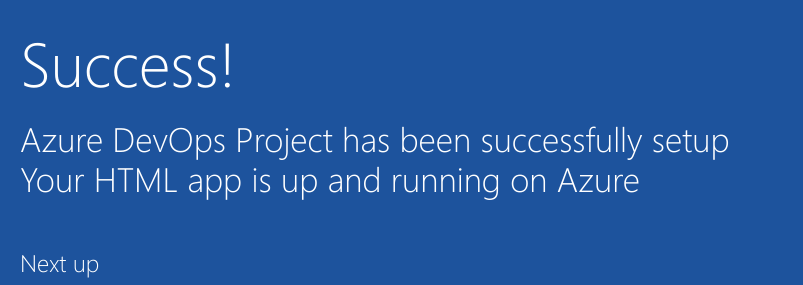
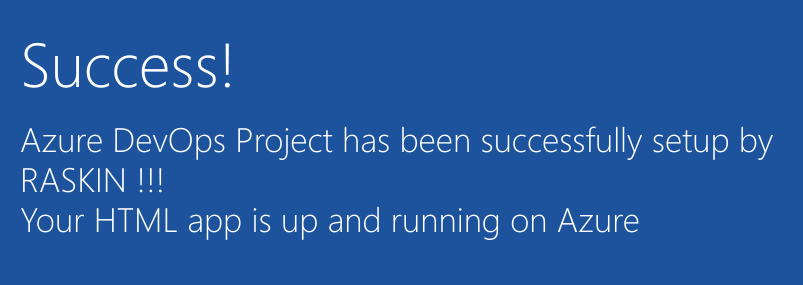
Before and after one commit to raskin-soft/edureka-devops-assign01, a plain HTML site: page index.html in a window 1280 px wide. Shown: the part 352-637 px from the top of the page, 205-1008 px from the left. Drawn offline with Linux system fonts and the light colour scheme.

Commit message:
index file updated

```diff
--- a/index.html
+++ b/index.html
@@ -19,7 +19,7 @@
         </div>
             <div class="content-body">
                 <div class="success-text">Success!</div>
-                <div class="description line-1"> Azure DevOps Project has been successfully setup</div>
+                <div class="description line-1"> Azure DevOps Project has been successfully setup by RASKIN !!!</div>
                 <div class="description line-2"> Your HTML app is up and running on Azure</div>
                 <div class="next-steps-container">
                     <div class="next-steps-header">Next up</div>
```
